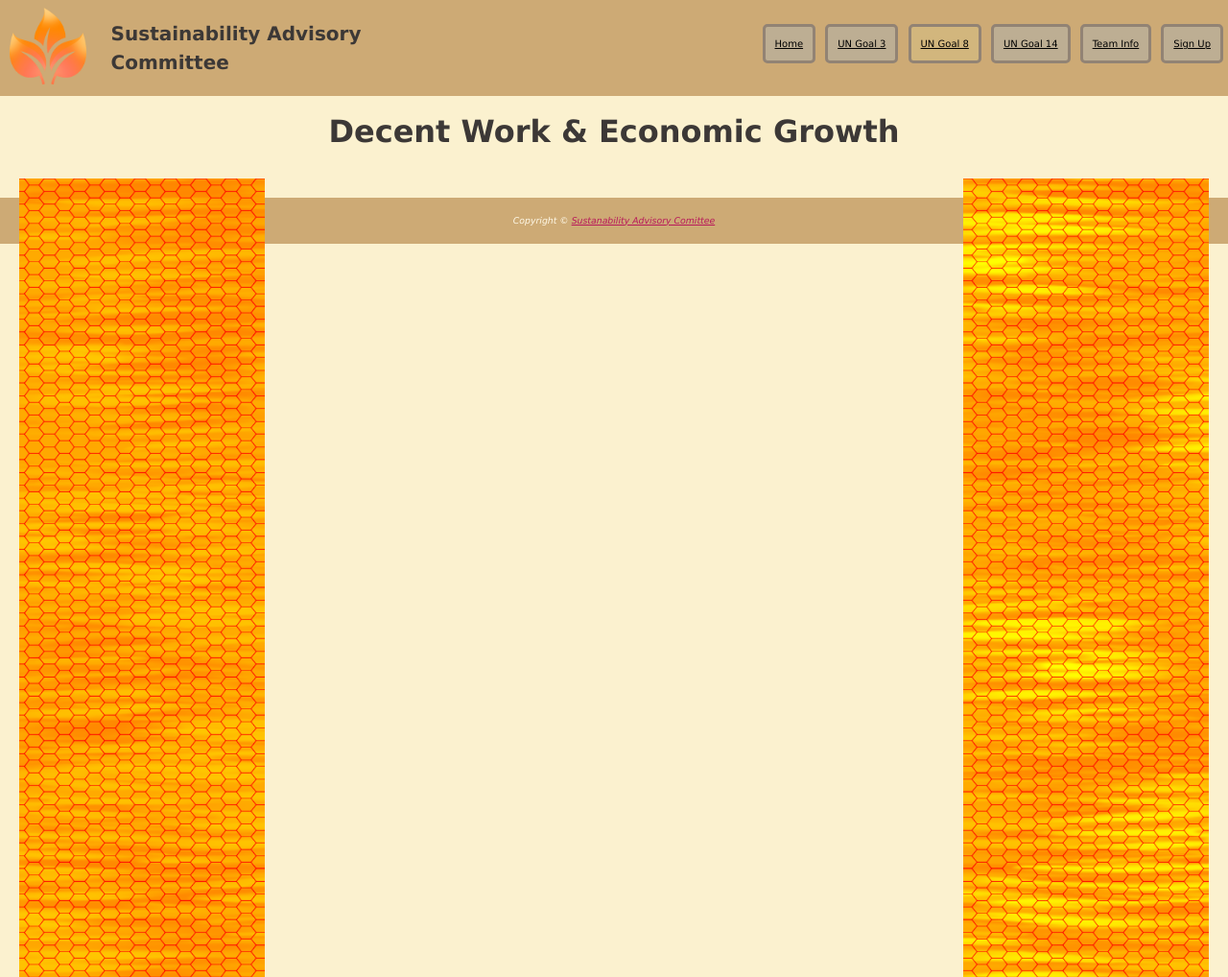
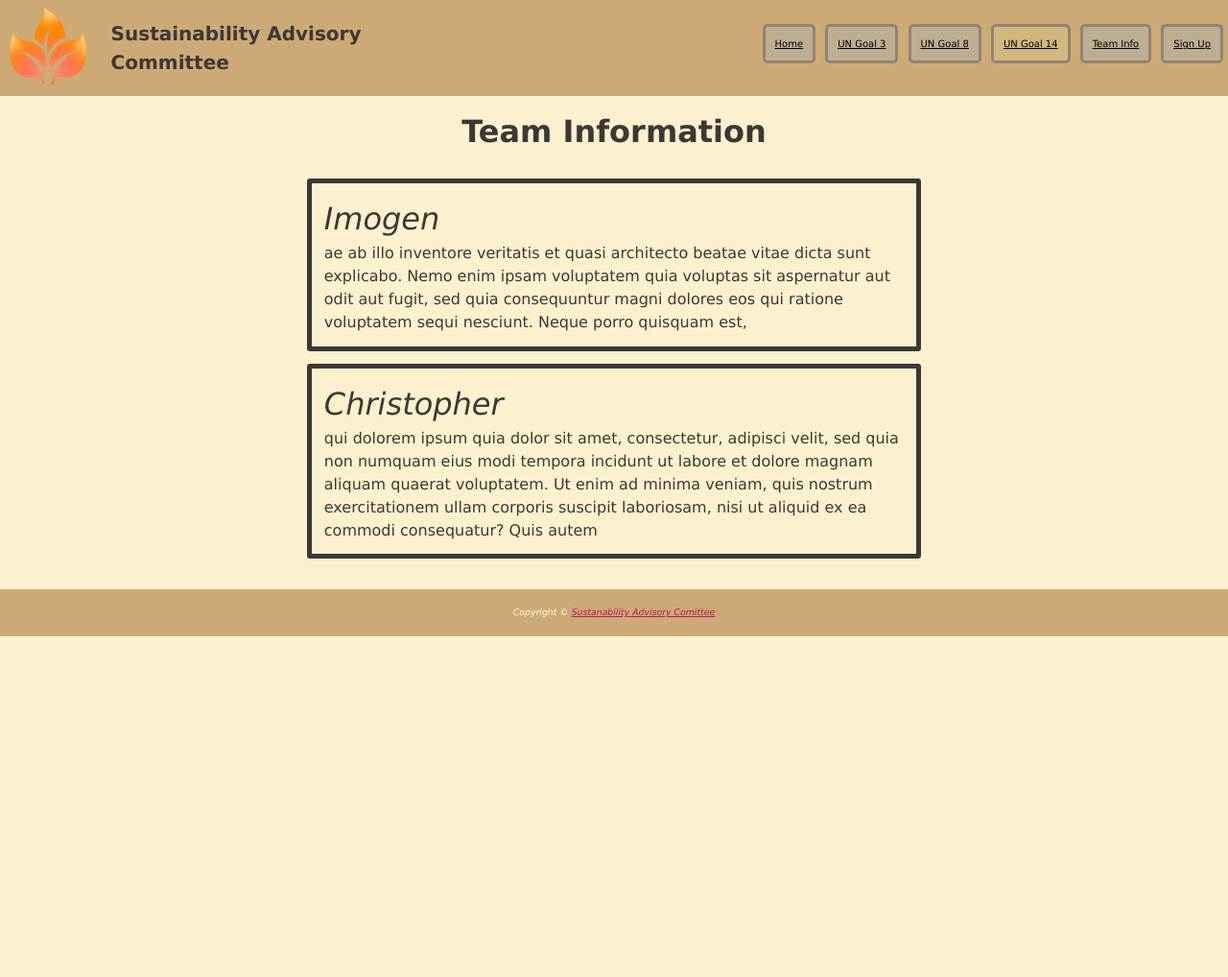
Before and after one commit to 4011A-webapp-development-assignment/Assignment, a plain HTML site: page teamInfo.html in a window 1280 px wide. Shown: the whole page at 96% size. After the commit the page ends 800 px from the top, so only its background shows below. Drawn offline with Linux system fonts and the light colour scheme.

Commit message:
teaminfo page text

```diff
--- a/sac.css
+++ b/sac.css
@@ -323,6 +323,10 @@ footer a:hover {
 	color: #573A56;
 }
 
+.teamNames {
+	font-size: xx-large;
+	font-style: italic;
+}
 
 #navBar {
 	visibility: hidden;
--- a/teamInfo.html
+++ b/teamInfo.html
@@ -18,8 +18,8 @@
             <ul class="mainNav">
                 <li class="nav"><a href="index.html">Home</a></li>
                 <li class="nav" title="Good Health & Well-Being"><a href="goal3.html">UN Goal 3</a></li>
-                <li class="activeNav" title="Decent Work & Economic Growth"><a href="goal8.html">UN Goal 8</a></li>
-                <li class="nav" title="Life Below Water"><a href="goal14.html">UN Goal 14</a></li>
+                <li class="nav" title="Decent Work & Economic Growth"><a href="goal8.html">UN Goal 8</a></li>
+                <li class="activeNav" title="Life Below Water"><a href="goal14.html">UN Goal 14</a></li>
                 <li class="nav"><a href="teamInfo.html">Team Info</a></li>
                 <li class="nav"><a href="signUp.html">Sign Up</a></li></ul>
         </nav>
@@ -28,12 +28,23 @@
         </a>
     </header>
     <main>
-        <h1 class="goalTitle">Decent Work & Economic Growth</h1>
-        <img class="vBanner" src="images/vBanner.png" alt="">
-        <img class="vBanner2" src="images/vBanner2.png" alt="">
-        <p>
-
+        <h1 class="goalTitle">Team Information</h1>
+        <div class=goalMainText>
+            <p class="teamNames">Imogen</p>
+            <p>ae ab illo inventore veritatis et quasi architecto beatae vitae
+                dicta sunt explicabo. Nemo enim ipsam voluptatem quia voluptas sit
+                aspernatur aut odit aut fugit, sed quia consequuntur magni dolores
+                eos qui ratione voluptatem sequi nesciunt. Neque porro quisquam est,
         </p>
+        </div>
+        <div class="goalMainText">
+            <p class="teamNames">Christopher</p>
+            <p> qui dolorem ipsum quia dolor sit amet, consectetur, adipisci velit,
+                sed quia non numquam eius modi tempora incidunt ut labore et dolore
+                magnam aliquam quaerat voluptatem. Ut enim ad minima veniam, quis
+                nostrum exercitationem ullam corporis suscipit laboriosam, nisi ut
+                aliquid ex ea commodi consequatur? Quis autem</p>
+        </div>
 
     </main>
     <footer>
```
